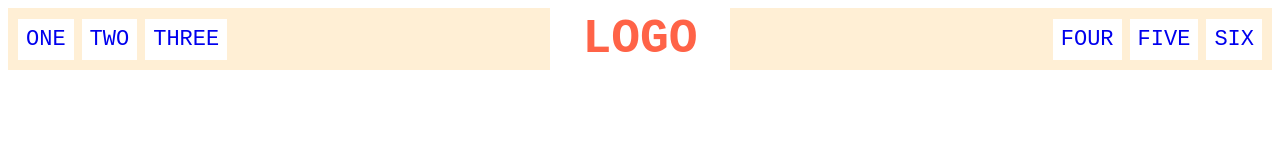
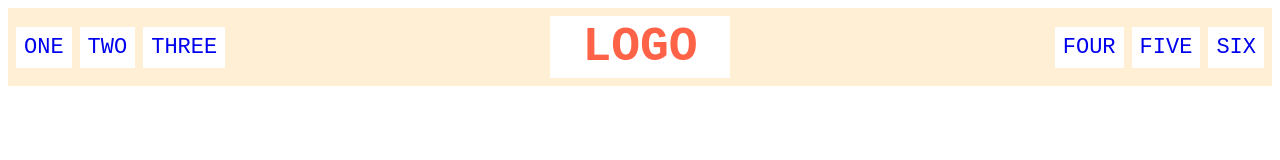
Before and after one commit to iaraflaminio/odin-foundations, a plain HTML site: page HTMLandCSS/css-exercises/foundations/flex/02-flex-header/index.html in a window 1280 px wide. Drawn offline with Linux system fonts and the light colour scheme.

Commit message:
style: improve CSS for flex-header 01

```diff
--- a/HTMLandCSS/css-exercises/foundations/flex/02-flex-header/style.css
+++ b/HTMLandCSS/css-exercises/foundations/flex/02-flex-header/style.css
@@ -4,6 +4,7 @@
   display: flex;
   align-items: center;
   justify-content: space-between;
+  padding: 8px;
 }
 
 .logo {
@@ -19,7 +20,7 @@ ul {
   list-style-type: none;
   display: flex;
   gap: 8px;
-  margin: 10px;
+  margin: 0;
   padding: 0;
 }
 
```
